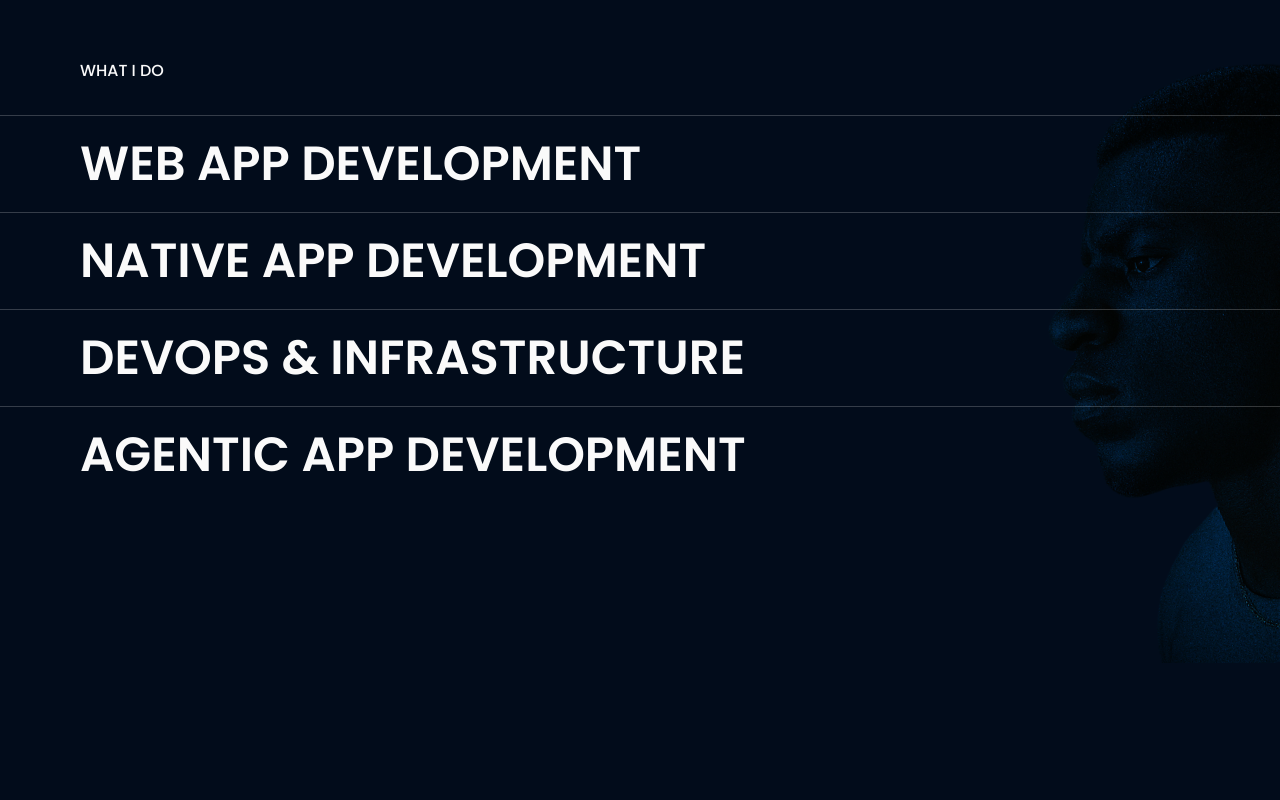
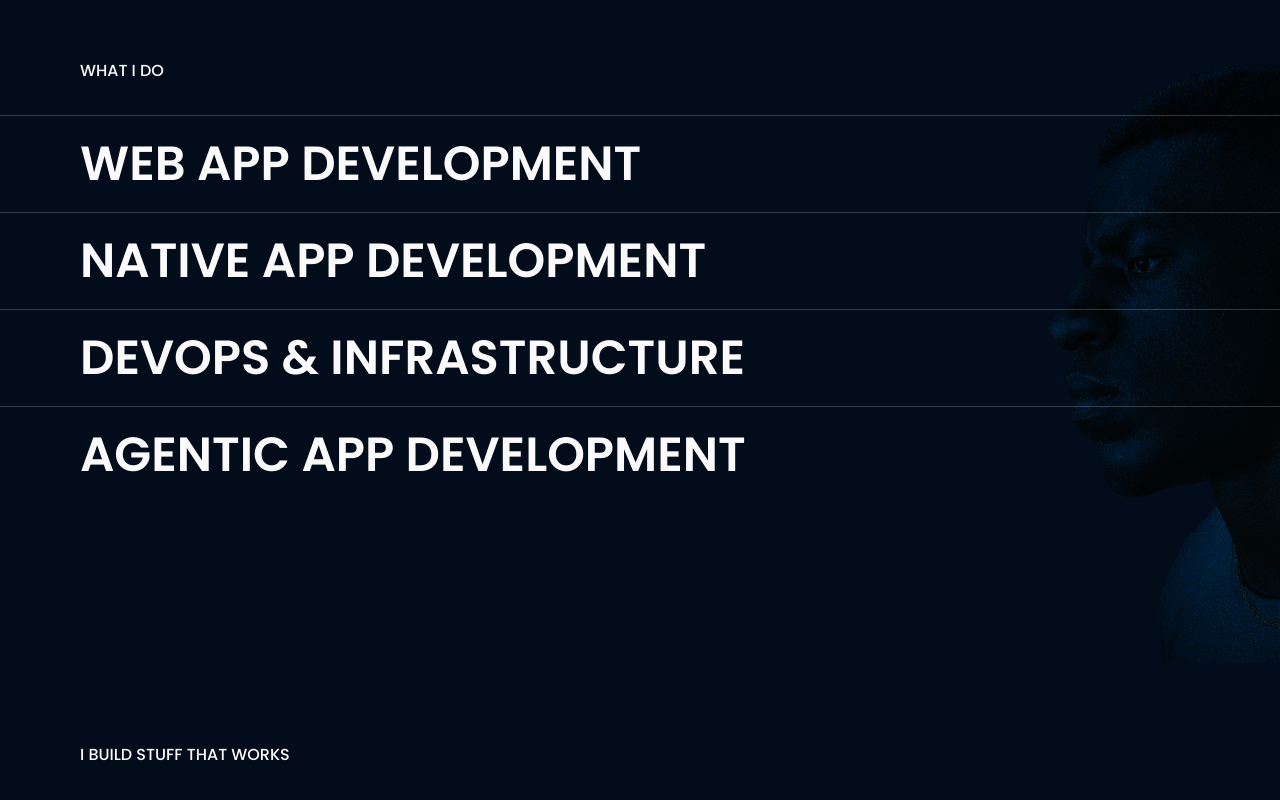
Before and after one commit to Freeman-md/freemancodz-v2, a Next.js app: page / in a window 1280 px wide. Shown: the part 1632-2432 px from the top of the page. Before the commit the page ends 2295 px from the top, so only its background shows below. Built offline with nearby package versions, Linux system fonts and the light colour scheme; a web font is replaced by a local one.

Commit message:
Add Projects component with animation on scroll; update layout in Home and DesktopMenu

```diff
--- a/src/app/page.tsx
+++ b/src/app/page.tsx
@@ -1,5 +1,6 @@
 import About from "@/components/home/About";
 import Hero from "@/components/home/Hero";
+import Projects from "@/components/home/Projects";
 import TechStackMarquee from "@/components/home/TechStackMarquee";
 import WhatIDo from "@/components/home/WhatIDo";
 
@@ -13,6 +14,8 @@ export default function Home() {
       <TechStackMarquee />
 
       <WhatIDo />
+
+      <Projects />
     </>
   );
 }
--- /dev/null
+++ b/src/components/home/Projects.tsx
@@ -0,0 +1,24 @@
+'use client'
+
+import { motion, useInView } from "motion/react";
+import { useRef } from "react";
+
+export default function Projects() {
+  const ref = useRef(null);
+  const isInView = useInView(ref);
+
+  return (
+    <section id="projects" className="bg-secondary/50">
+      <div ref={ref} className="container py-20 pb-20 space-y-4">
+        <motion.h2
+          initial={{ opacity: 0, y: 20 }}
+          animate={isInView ? { opacity: 1, y: 0 } : {}}
+          transition={{ delay: 0.1, duration: 0.6 }}
+          className="uppercase text-base font-medium"
+        >
+          I Build Stuff that Works
+        </motion.h2>
+      </div>
+    </section>
+  );
+}
--- a/src/components/shared/DesktopMenu.tsx
+++ b/src/components/shared/DesktopMenu.tsx
@@ -25,7 +25,7 @@ export default function DesktopMenu() {
       }}
       className="hidden sm:block my-20"
     >
-      <ul className="flex flex-col space-y-4 items-end uppercase font-medium backdrop-blur-2xl pl-20 pr-4 py-4  rounded-lg">
+      <ul className="flex flex-col space-y-4 items-end uppercase font-medium backdrop-blur-2xl pl-20 pr-4 py-4 rounded-lg">
         {links.map(({ text, url }) => (
           <motion.li
             key={text}
--- a/src/components/shared/Header.tsx
+++ b/src/components/shared/Header.tsx
@@ -12,7 +12,7 @@ export default function Header() {
       initial={{ opacity: 0, y: -20 }}
       animate={{ opacity: 1, y: 0 }}
       transition={{ duration: 0.6, ease: "easeOut" }}
-      className="py-4 sm:py-6 fixed w-full backdrop-blur sm:max-h-16 z-50"
+      className="py-4 sm:py-6 fixed w-full max-sm:bg-secondary sm:backdrop-blur sm:max-h-16 z-50"
     >
       <div className="container flex justify-between space-x-4 items-center sm:items-start">
         <motion.div
--- a/src/components/shared/MobileMenu.tsx
+++ b/src/components/shared/MobileMenu.tsx
@@ -33,7 +33,7 @@ export default function MobileMenu() {
             animate={{ opacity: 1, y: 4 }}
             exit={{ opacity: 0, y: 10 }}
             transition={{ type: "spring", damping: 18, stiffness: 160 }}
-            className="absolute right-0 mt-8 w-56 py-4 rounded-xl backdrop-blur-2xl bg-secondary drop-shadow-lg z-20"
+            className="absolute right-0 mt-8 w-56 py-4 rounded-xl backdrop-blur ring-1 ring-white/10 drop-shadow-lg z-[999]"
           >
             {links.map(({ text, url }, index) => (
               <motion.div
```
